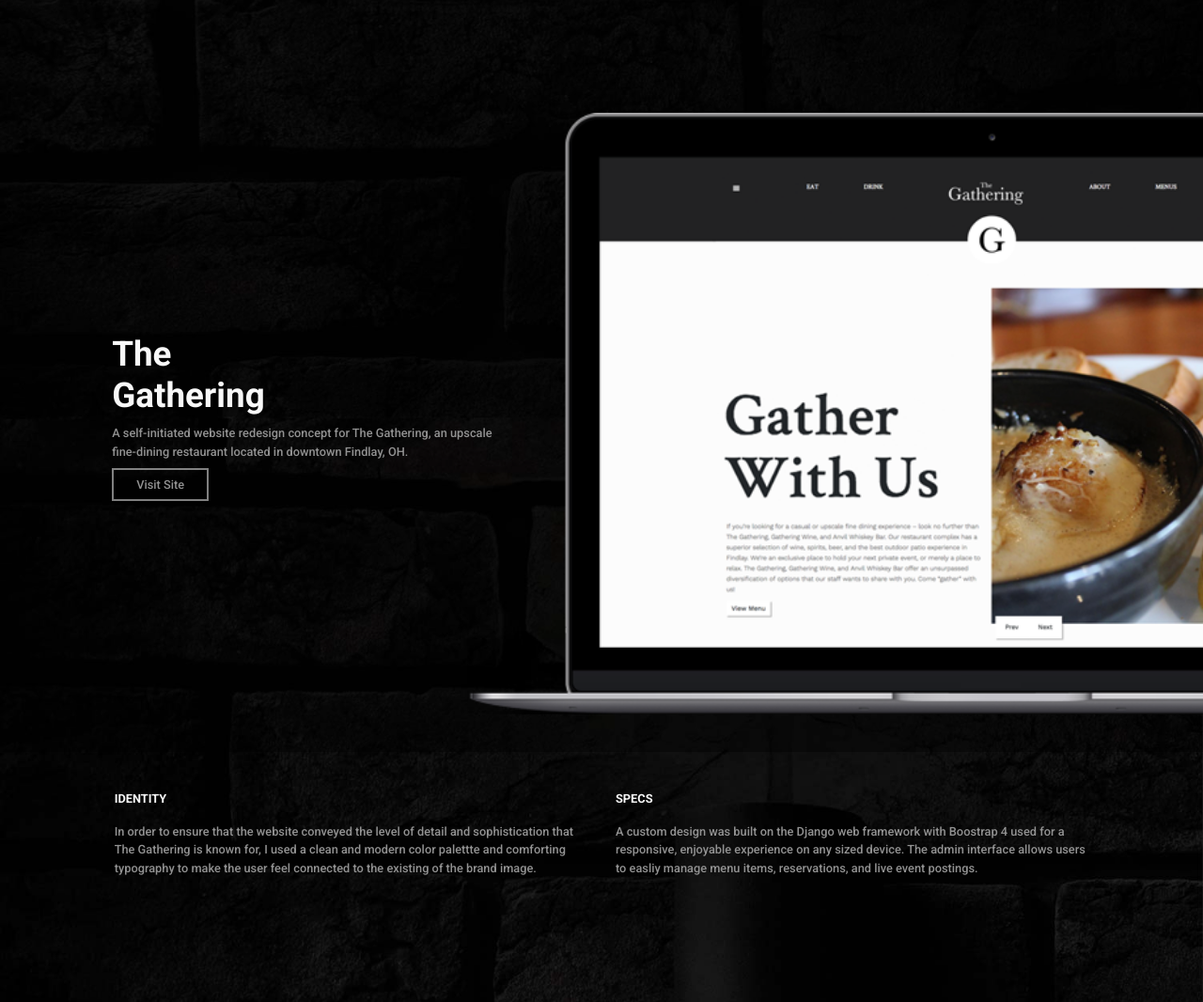
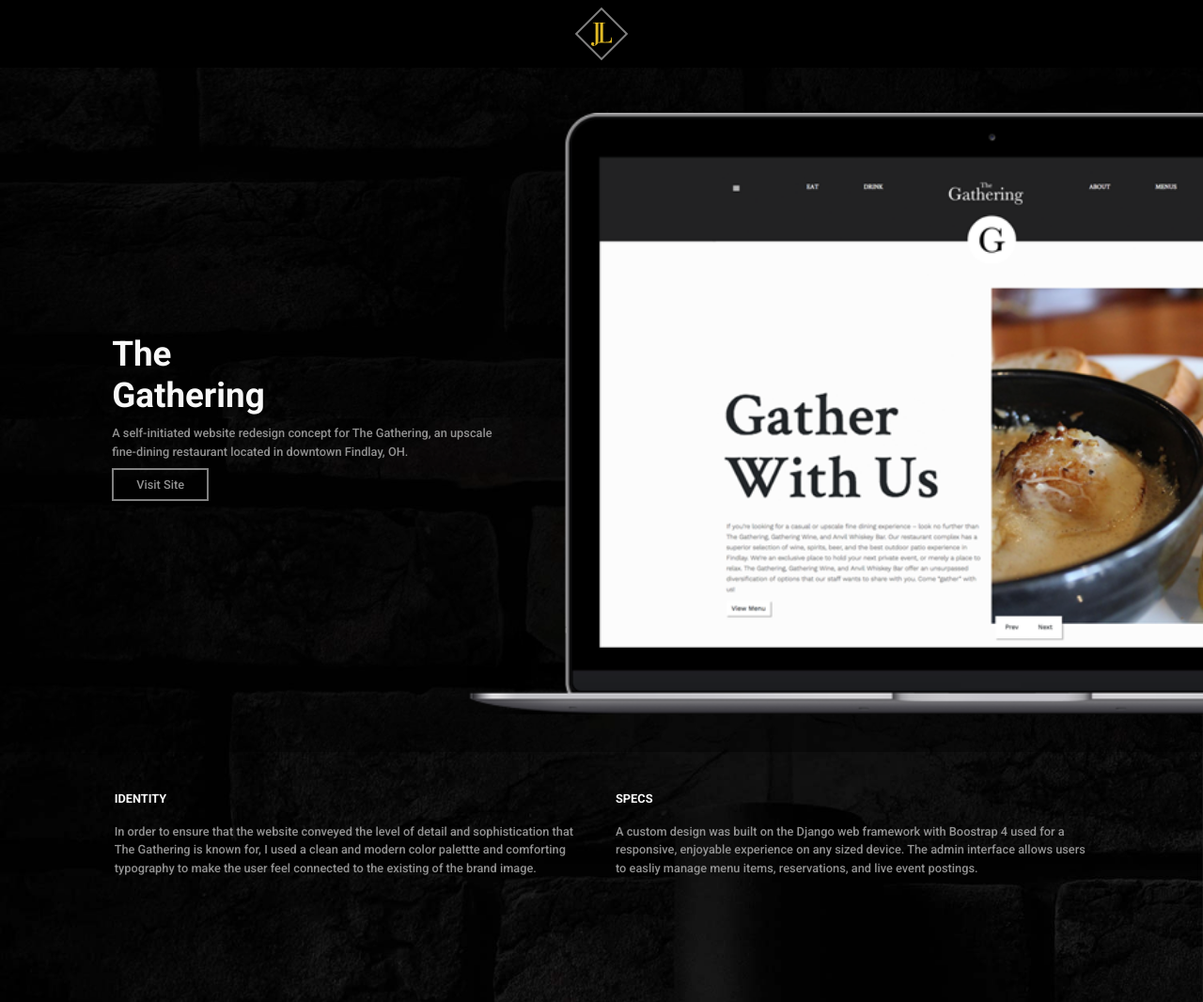
Before and after one commit to JustinLaureano/Portfolio, a Django app: page /project_1/ in a window 1280 px wide. Shown: the top 1066 px of the page at 94% size. Run offline with Django 3.2, Linux system fonts and the light colour scheme; some libraries are stand-ins or nearby versions.

Commit message:
pushed site live

```diff
--- a/justin_laureano/templates/justin_laureano/base.html
+++ b/justin_laureano/templates/justin_laureano/base.html
@@ -19,7 +19,7 @@
 </head>
 <body>
     <div class="bg-overlay"></div>
-    <div class="container-fluid">
+    <div class="container-fluid" id="top">
 
         {% block content %}
         {% endblock %}
@@ -27,8 +27,10 @@
         <footer>
             <div class="row">
                 <div class="col-12 text-center gray">
-                    <i class="fas fa-chevron-up fa-lg"></i>
-                    <p>Go To Top</p>
+                    <a href="#top" class="scroll-top-btn">
+                        <i class="fas fa-chevron-up fa-lg"></i>
+                        <p>Go To Top</p>
+                    </a>
                     <div class="triangle-top"></div>
                 </div>
             </div>
--- a/justin_laureano/templates/justin_laureano/index.html
+++ b/justin_laureano/templates/justin_laureano/index.html
@@ -16,7 +16,7 @@
 
     <div class="scroll-btn text-center">
         <a href="#space">
-        <p>View Projects</p>
+        <p class="mb-2">View Projects</p>
         <i class="fas fa-chevron-down fa-lg"></i></a>
     </div>
 </div>
--- a/justin_laureano/templates/justin_laureano/the_gathering.html
+++ b/justin_laureano/templates/justin_laureano/the_gathering.html
@@ -1,6 +1,15 @@
 {% extends 'justin_laureano/base.html' %}
 {% load staticfiles %}
 {% block content %}
+
+<header class="row">
+    <div class="header-static col-12 py-3">
+        <div class="logo-sm">
+            <img src="{% static 'images/portfolio/logo.svg' %}" class="logo-img-sm" alt="Justin Laureano" height="25px">
+            <div class="diamond-sm"></div>
+        </div>
+    </div>
+</header>
 
 <div class="row project-landing">
     <div class="col-10 col-sm-3 offset-1 align-self-center pl-0">
@@ -29,7 +38,7 @@
         </div>
 </div>
 <div class="row justify-content-center project-showcase">
-    <div class="col-8">
+    <div class="col-8 text-center">
         <img src="{% static 'images/portfolio/gathering_full.png' %}" alt="The Gathering Full Homepage View" class="img-fluid">
     </div>
 </div>
--- a/the_gathering/static/css/main_style.css
+++ b/the_gathering/static/css/main_style.css
@@ -196,6 +196,18 @@ span {
     transition: 1s ease-in-out;
 }
 
+.header-static {
+    z-index: 150;
+    display: flex;
+    flex-direction: column;
+    align-items: center;
+    justify-content: center;
+    position: fixed;
+    top: 0px;
+    width: 100vw;
+    background-color: rgba(0, 0, 0, 1);
+}
+
 /* Projects Section */
 
 .project-wrapper {
@@ -215,6 +227,7 @@ span {
 
 .view-btn {
     border: 2px solid rgba(255, 255, 255, 0.5);
+    z-index: 50;
 }
 
 .view-btn:hover {
@@ -257,6 +270,9 @@ span {
 
 
 /* Footer */
+.scroll-top-btn:hover {
+    color: var(--light);
+}
 
 
 /* Gathering Project */
```
